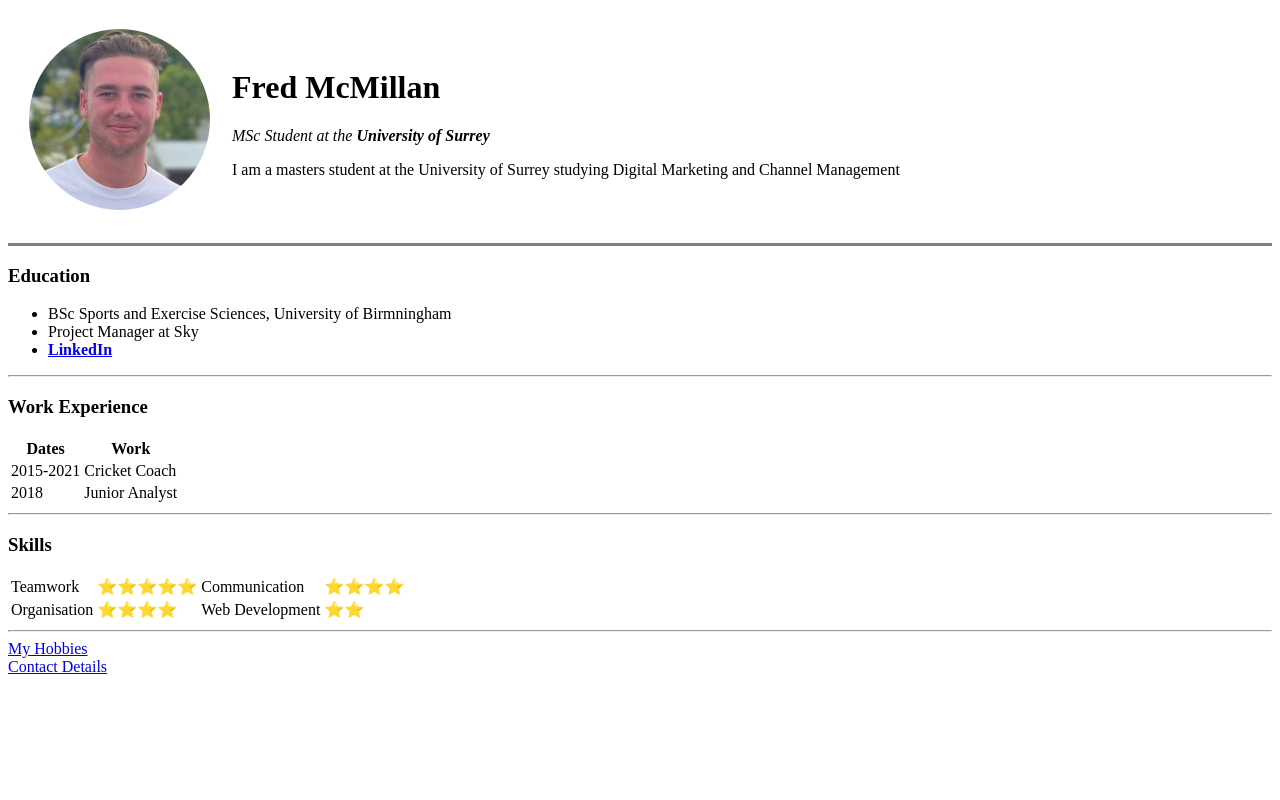
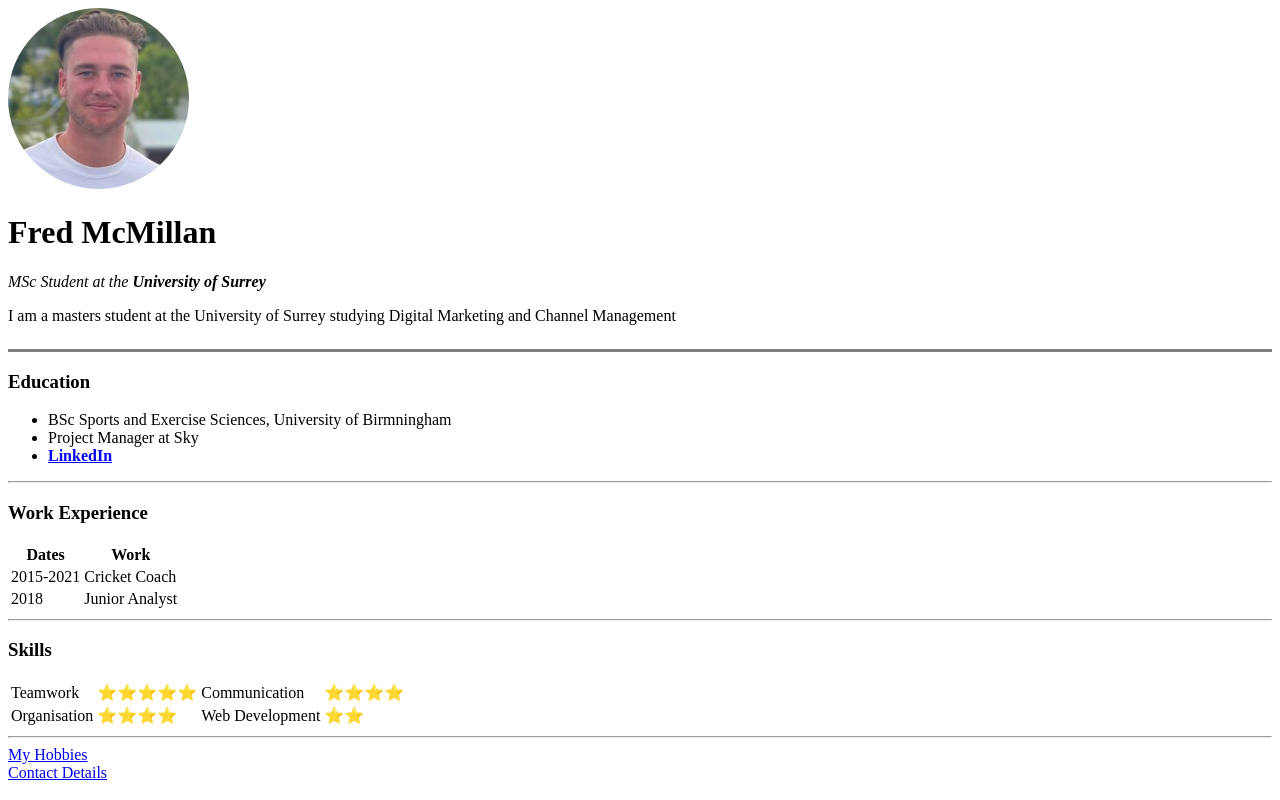
Before and after one commit to FM461/cv, a plain HTML site: page index.html in a window 1280 px wide. Drawn offline with Linux system fonts and the light colour scheme.

Commit message:
Update index.html

```diff
--- a/index.html
+++ b/index.html
@@ -9,8 +9,8 @@
 <body>
   <table cellspacing=20>
     <tr>
-      <td>  <img src="circle-cropped.png" alt="Fred Profile Picture"></td>
-      <td><h1>Fred McMillan</h1>
+      <img src="circle-cropped.png" alt="Fred Profile Picture">
+      <h1>Fred McMillan</h1>
       <p><em>MSc Student at the<strong> University of Surrey</strong></em></p>
       <p>I am a masters student at the University of Surrey studying Digital Marketing and Channel Management</p></td>
     </tr>
```
